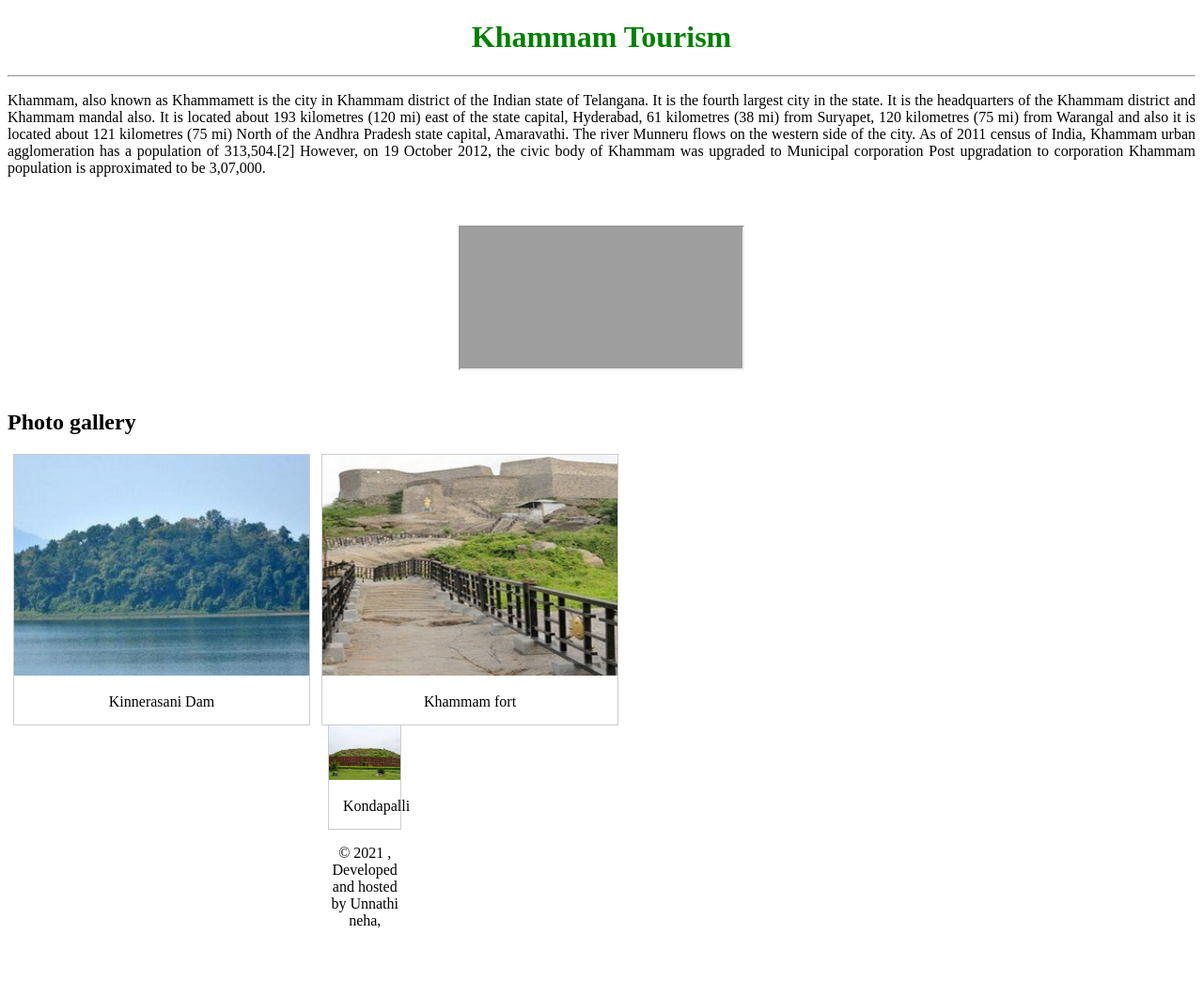
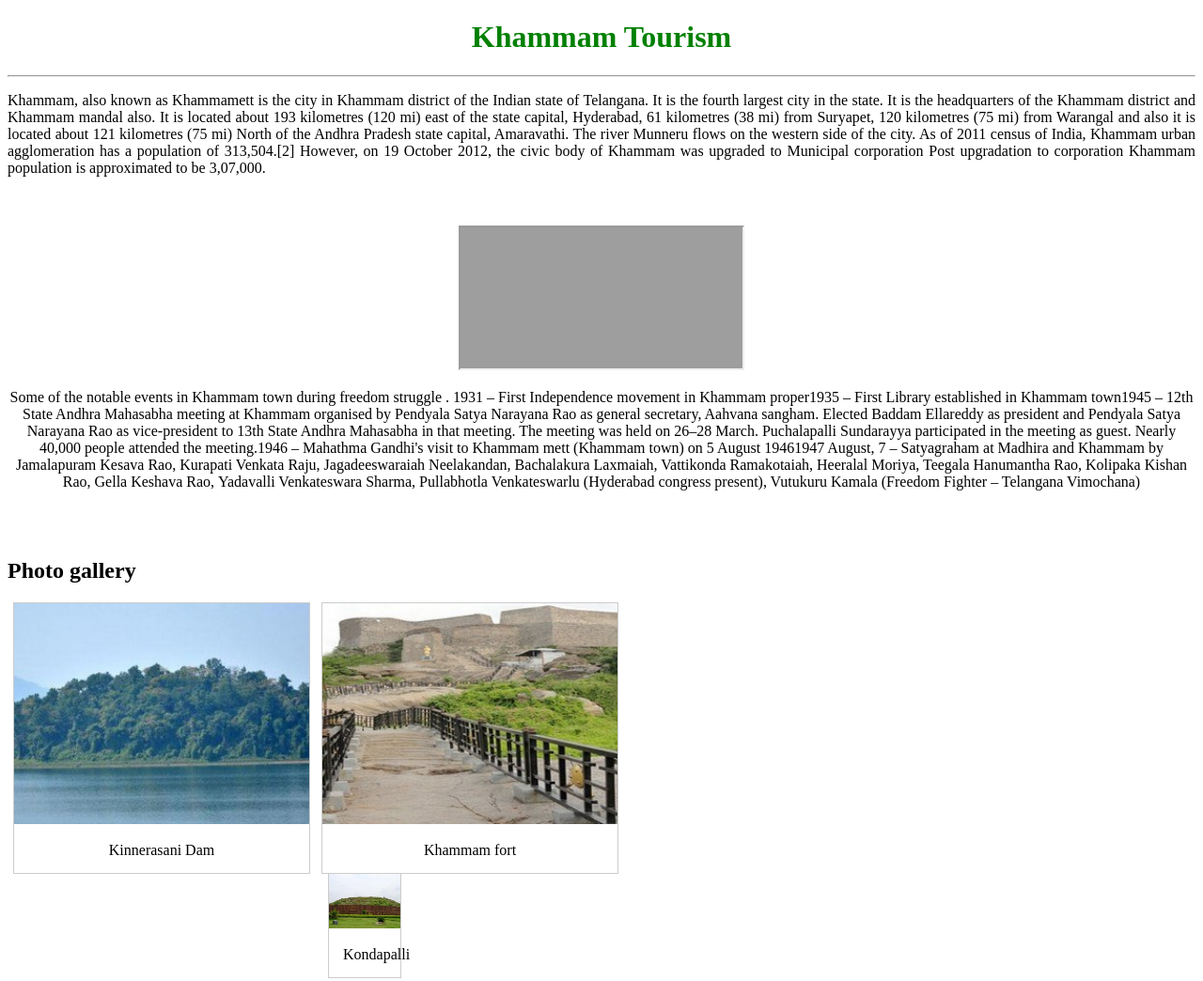
Before and after one commit to sweetyamaraboina/project, a plain HTML site: page Home.html in a window 1280 px wide. Shown: the top 1044 px of the page at 94% size. Before the commit the page ends 1005 px from the top, so only its background shows below. Drawn offline with Linux system fonts and the light colour scheme; grey boxes are pictures that could not be loaded.

Commit message:
Update Home.html

```diff
--- a/Home.html
+++ b/Home.html
@@ -64,6 +64,9 @@ div.desc {
   <br>
 <iframe src="https://www.youtube.com/embed/79E8-ByEPYk">Beauty of Khammam
 </iframe>
+<p>Some of the notable events in Khammam town during freedom struggle .
+
+1931 – First Independence movement in Khammam proper1935 – First Library established in Khammam town1945 – 12th State Andhra Mahasabha meeting at Khammam organised by Pendyala Satya Narayana Rao as general secretary, Aahvana sangham. Elected Baddam Ellareddy as president and Pendyala Satya Narayana Rao as vice-president to 13th State Andhra Mahasabha in that meeting. The meeting was held on 26–28 March. Puchalapalli Sundarayya participated in the meeting as guest. Nearly 40,000 people attended the meeting.1946 – Mahathma Gandhi's visit to Khammam mett (Khammam town) on 5 August 19461947 August, 7 – Satyagraham at Madhira and Khammam by Jamalapuram Kesava Rao, Kurapati Venkata Raju, Jagadeeswaraiah Neelakandan, Bachalakura Laxmaiah, Vattikonda Ramakotaiah, Heeralal Moriya, Teegala Hanumantha Rao, Kolipaka Kishan Rao, Gella Keshava Rao, Yadavalli Venkateswara Sharma, Pullabhotla Venkateswarlu (Hyderabad congress present), Vutukuru Kamala (Freedom Fighter – Telangana Vimochana)</p>
 <br>
   <br>
 
```
